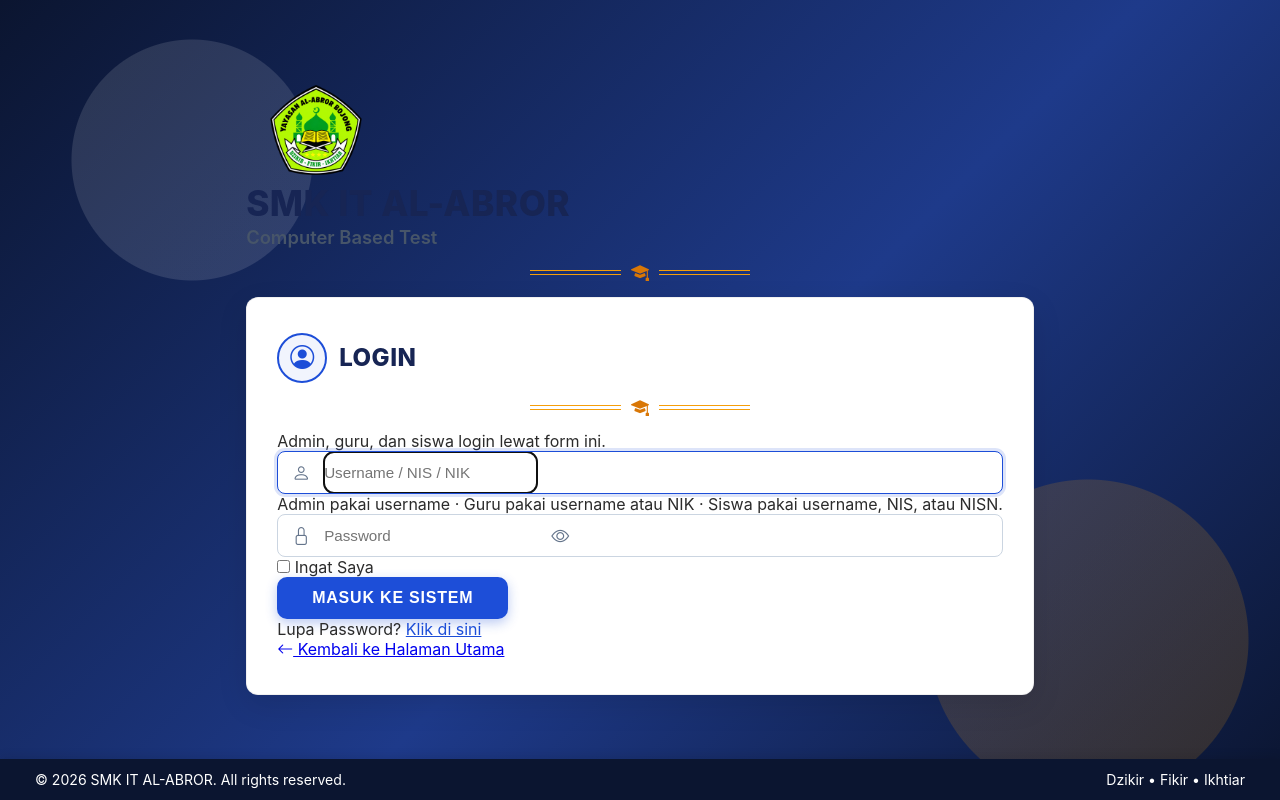
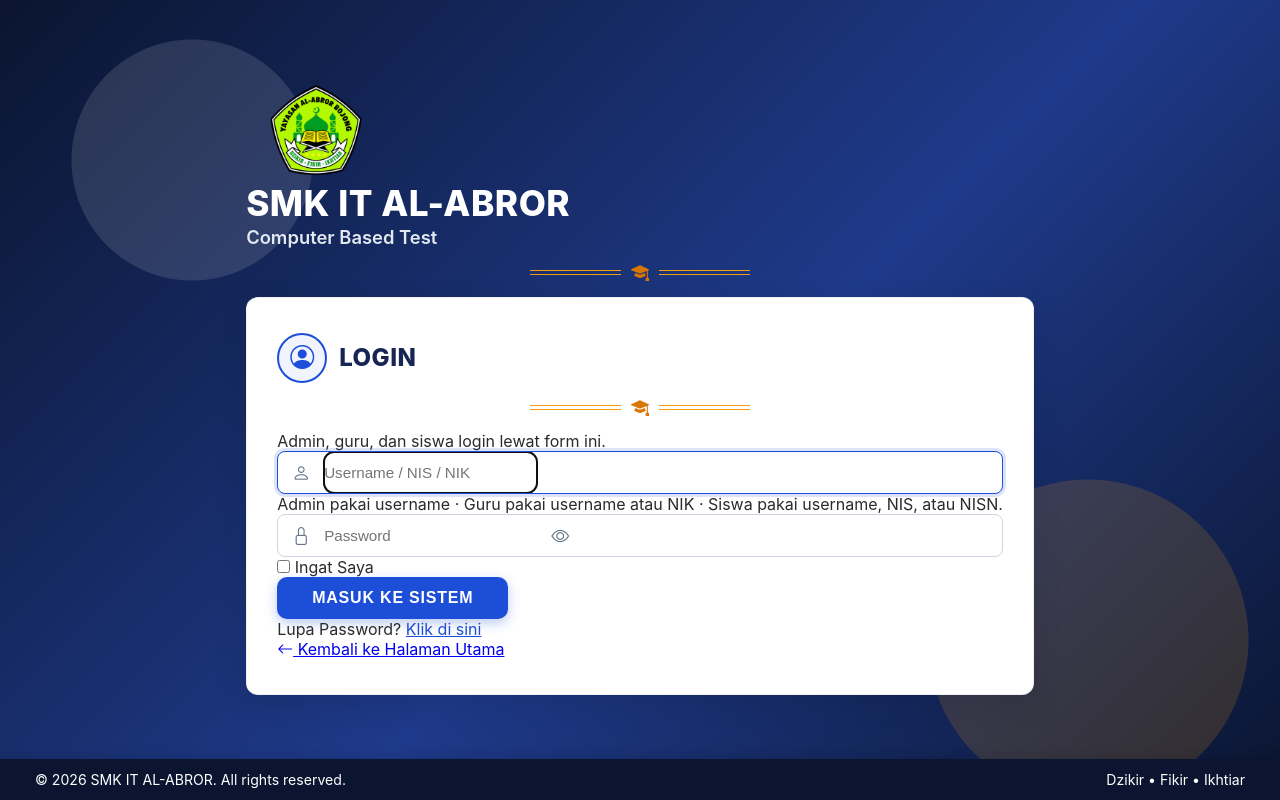
Before and after one commit to mtsalabror-hue/Ujian_Online, a Laravel app: page /login in a window 1280 px wide. Run offline with Laravel 12, Linux system fonts and the light colour scheme; data comes from the database, SQL or seed files in the repository; style sheets or scripts are compiled from the project's sources; parts of the project's set-up code (start-up, migrations or seed data) failed here and were passed over.

Commit message:
Perbaiki warna tulisan branding di form login desktop dan samakan tema dashboard ke navy/indigo/amber

```diff
--- a/resources/css/app.css
+++ b/resources/css/app.css
@@ -8,3 +8,6 @@
 @import "./guru.css";
 
 @import "./responsive.css";
+
+/* Tema dashboard (navy/indigo/amber) — paling akhir supaya menimpa semua. */
+@import "./theme.css";
--- a/resources/css/login.css
+++ b/resources/css/login.css
@@ -112,6 +112,15 @@ body.cbt-theme {
 .cbt-hero-meta i {
     color: #1d4ed8;
     margin-right: 5px;
+}
+
+/* Branding di halaman login (mode desktop): teks terang di atas latar gelap */
+.cbt-brand .cbt-title {
+    color: #ffffff;
+}
+
+.cbt-brand .cbt-subtitle-1 {
+    color: #e2e8f0;
 }
 
 /* Cards */
--- /dev/null
+++ b/resources/css/theme.css
@@ -0,0 +1,99 @@
+/* ==========================================================
+   TEMA DASHBOARD — navy / indigo / amber
+   Menggantikan hijau di seluruh dashboard (admin, guru, siswa).
+   Diimpor paling akhir di app.css supaya menimpa Bootstrap
+   dan CSS layout lain.
+========================================================== */
+
+/* ---- Variabel Bootstrap: success & primary jadi indigo ---- */
+:root {
+    --bs-primary: #1d4ed8;
+    --bs-primary-rgb: 29, 78, 216;
+    --bs-success: #1d4ed8;
+    --bs-success-rgb: 29, 78, 216;
+    --bs-success-text-emphasis: #172554;
+    --bs-success-bg-subtle: #dbeafe;
+    --bs-success-border-subtle: #bfdbfe;
+    --bs-link-color: #1d4ed8;
+    --bs-link-hover-color: #1e40af;
+}
+
+/* ---- Tombol (nilai --bs-btn-* Bootstrap bersifat baked-in,
+   jadi harus ditimpa eksplisit di sini) ---- */
+.btn-primary,
+.btn-success {
+    --bs-btn-bg: #1d4ed8;
+    --bs-btn-border-color: #1d4ed8;
+    --bs-btn-hover-bg: #1e40af;
+    --bs-btn-hover-border-color: #1e40af;
+    --bs-btn-active-bg: #1e3a8a;
+    --bs-btn-active-border-color: #1e3a8a;
+    --bs-btn-disabled-bg: #1d4ed8;
+    --bs-btn-disabled-border-color: #1d4ed8;
+    --bs-btn-focus-shadow-rgb: 29, 78, 216;
+}
+
+.btn-outline-primary,
+.btn-outline-success {
+    --bs-btn-color: #1d4ed8;
+    --bs-btn-border-color: #1d4ed8;
+    --bs-btn-hover-bg: #1d4ed8;
+    --bs-btn-hover-border-color: #1d4ed8;
+    --bs-btn-focus-shadow-rgb: 29, 78, 216;
+    --bs-btn-active-bg: #1d4ed8;
+    --bs-btn-active-border-color: #1d4ed8;
+    --bs-btn-disabled-color: #1d4ed8;
+    --bs-btn-disabled-border-color: #1d4ed8;
+}
+
+/* ---- Pagination ---- */
+.pagination {
+    --bs-pagination-active-bg: #1d4ed8;
+    --bs-pagination-active-border-color: #1d4ed8;
+    --bs-pagination-focus-box-shadow: 0 0 0 0.25rem rgba(29, 78, 216, 0.25);
+}
+
+/* ---- Sidebar (admin, guru, siswa) ---- */
+.sidebar {
+    background: linear-gradient(180deg, #0b1530 0%, #172554 100%);
+}
+
+.sidebar .menu > li > a.active,
+.sidebar .submenu li a.active {
+    background: #1d4ed8;
+    border-left-color: #f59e0b;
+}
+
+/* ---- Kartu sambutan guru ---- */
+.welcome-card {
+    background: linear-gradient(135deg, #1d4ed8, #172554);
+}
+
+/* ---- Header tabel ---- */
+.table thead {
+    background: #172554;
+    color: #ffffff;
+}
+
+/* Nama kelas lama dipertahankan supaya tidak mengubah view,
+   hanya warnanya yang diselaraskan ke tema baru. */
+.icon-green {
+    background: #1d4ed8;
+}
+
+/* ---- Fokus form ---- */
+.form-control:focus,
+.form-select:focus {
+    border-color: #1d4ed8;
+    box-shadow: 0 0 0 0.15rem rgba(29, 78, 216, 0.25);
+}
+
+/* ---- Tab (admin) ---- */
+.nav-tabs .nav-link {
+    color: #1d4ed8;
+}
+
+.nav-tabs .nav-link.active {
+    background-color: #1d4ed8;
+    border-color: #1d4ed8;
+}
--- a/resources/views/auth/login.blade.php
+++ b/resources/views/auth/login.blade.php
@@ -7,7 +7,7 @@
     <div class="row align-items-center justify-content-center g-4">
 
         {{-- Branding Info Column (Left) --}}
-        <div class="col-lg-6 col-md-6 text-center d-none d-md-block">
+        <div class="col-lg-6 col-md-6 text-center d-none d-md-block cbt-brand">
             <img src="{{ !empty($setting->logo) ? asset('storage/' . $setting->logo) : asset('images/logoo.png') }}"
                 alt="Logo sekolah"
                 width="140"
```
